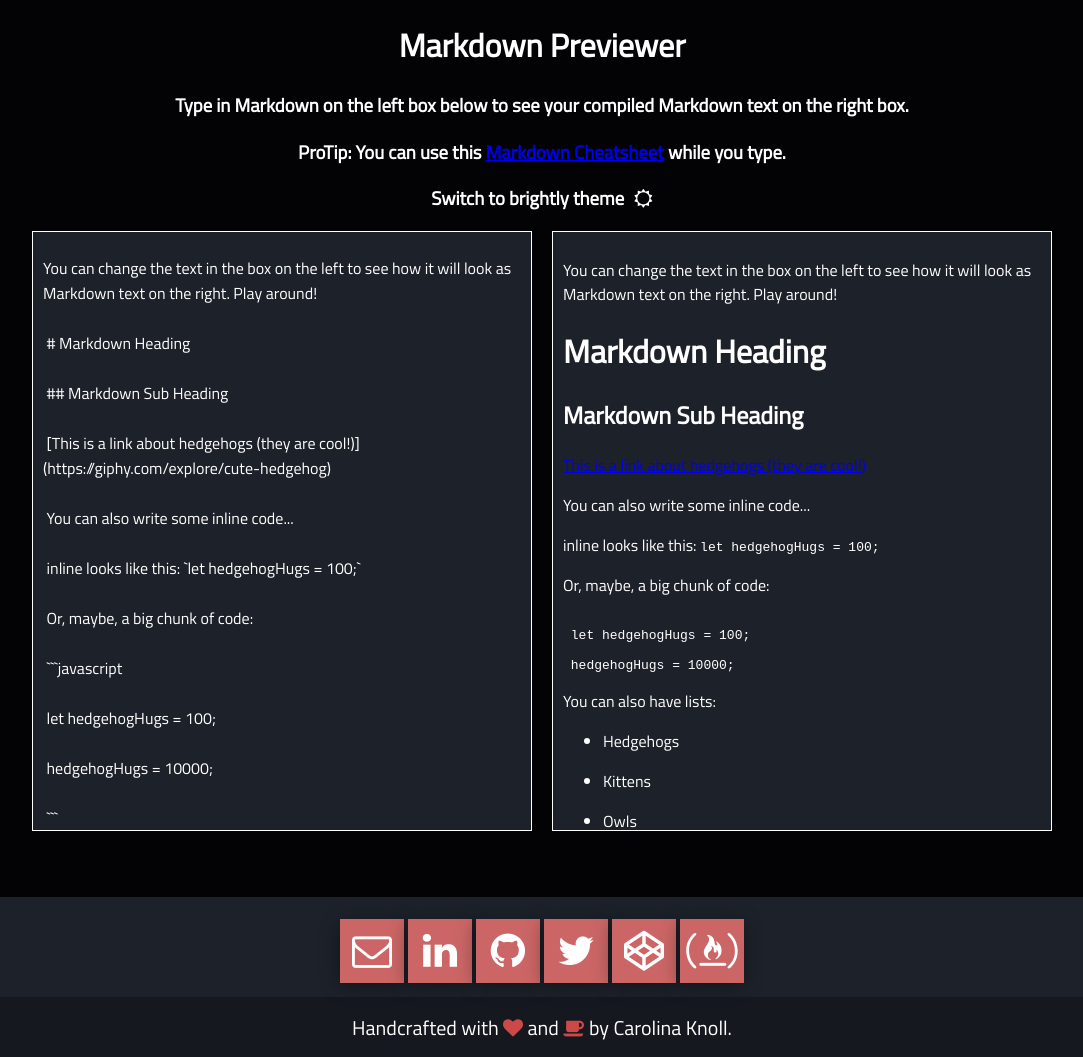
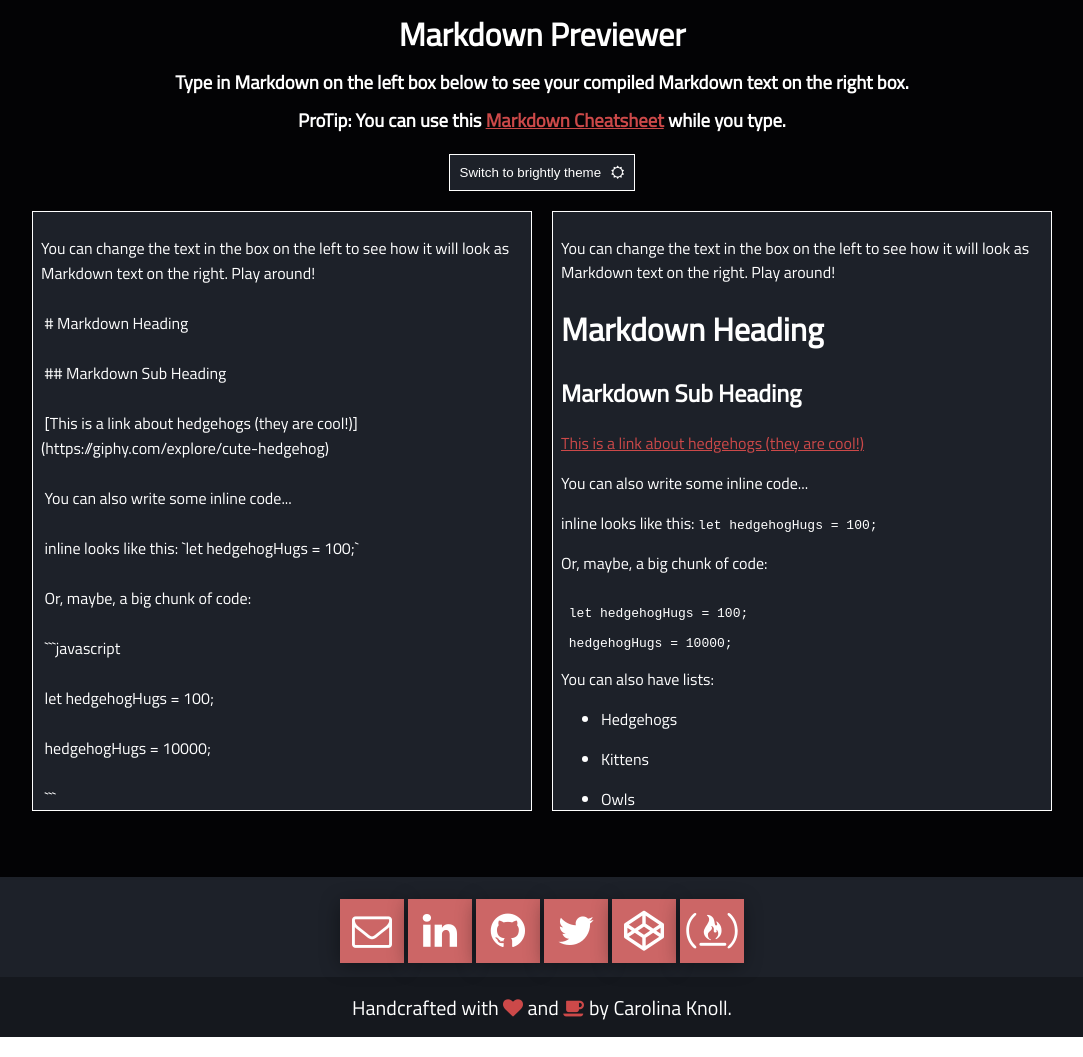
Before and after one commit to carolinaknoll/markdown-previewer, a React app: page / in a window 1280 px wide. Shown: the whole page, without its empty margins (98-1181 px from the left). Built offline with nearby package versions, Linux system fonts and the light colour scheme.

Commit message:
Transform h3 toggle-theme switcher into button, fix elements paddings and margins

```diff
--- a/src/assets/styles/footer.css
+++ b/src/assets/styles/footer.css
@@ -21,22 +21,21 @@
 .footer-top,
 .footer-bottom {
   transition: 1s;
+  width: 100%;
 }
 
 .footer-top {
   min-height: 100px;
-  width: 100%;
 }
 
 .footer-bottom {
   min-height: 60px;
-  width: 100%;
 }
 
 .footer p {
   font-size: 20px;
+  margin: 0;
   text-align: center;
-  margin: 0;
 }
 
 .footer .social-list {
--- a/src/assets/styles/header.css
+++ b/src/assets/styles/header.css
@@ -1,3 +1,8 @@
 .header {
   text-align: center;
 }
+
+.header .title,
+.header .subtitle {
+  margin: 10px 0 0;
+}
--- a/src/assets/styles/markdown-previewer.css
+++ b/src/assets/styles/markdown-previewer.css
@@ -1,22 +1,22 @@
 body {
   box-sizing: border-box;
-  display: flex;
-  flex-direction: column;
   font-family: 'Titillium Web', sans-serif;
   min-height: 100vh;
-  height: 100%;
 }
 
 html, body {
   height: 100%;
+  margin: 0;
   width: 100%;
-  margin: 0;
+}
+
+a {
+  color: #CC4949;
 }
 
 .content-container {
-  flex: 1 0 auto;
+  height: 100%;
   margin-bottom: 50px;
-  height: 100%;
   width: 100%;
 }
 
@@ -37,8 +37,26 @@ html, body {
   transition: 1s;
 }
 
+.toggle-theme-container {
+  text-align: center;
+}
+
+.nightly-theme .toggle-theme {
+  background: #1d2129;
+  border: 1px solid #FFF;
+  color: #FFF;
+}
+
+.brightly-theme .toggle-theme {
+  background: #eceff1;
+  border: 1px solid #000;
+  color: #000;
+}
+
 .toggle-theme {
-  text-align: center;
+  padding: 10px;
+  transition: 1s;
+  margin: 20px;
 }
 
 .toggle-theme .fa {
--- a/src/assets/styles/user-input.css
+++ b/src/assets/styles/user-input.css
@@ -21,19 +21,18 @@
   border: none;
   box-sizing: border-box;
   font-family: 'Titillium Web', sans-serif;
+  font-size: 1em;
   height: 100%;
-  resize: none;
   line-height: 25px;
   overflow-y: auto;
+  padding: 1.5em 0.5em 0;
+  resize: none;
   width: 100%;
-  padding: 10px;
-  font-size: 1em;
-  padding-top: 1.5em;
 }
 
 .preview-box {
   overflow-y: auto;
-  padding: 10px;
+  padding: 0.5em;
 }
 
 .input-box textarea,
@@ -43,8 +42,8 @@
 
 .brightly-theme .input-box,
 .brightly-theme .preview-box {
+  background: #cfd8dc;
   border: 1px solid #000;
-  background: #cfd8dc;
 }
 
 .nightly-theme .input-box,
--- a/src/components/common/header/index.js
+++ b/src/components/common/header/index.js
@@ -4,9 +4,9 @@ export default class Header extends Component {
   render() {
     return (
       <header className="header">
-        <h1>Markdown Previewer</h1>
-        <h3>Type in Markdown on the left box below to see your compiled Markdown text on the right box.</h3>
-        <h3>ProTip: You can use this <a href="https://github.com/adam-p/markdown-here/wiki/Markdown-Cheatsheet">Markdown Cheatsheet</a> while you type.</h3>
+        <h1 className="title">Markdown Previewer</h1>
+        <h3 className="subtitle">Type in Markdown on the left box below to see your compiled Markdown text on the right box.</h3>
+        <h3 className="subtitle">ProTip: You can use this <a href="https://github.com/adam-p/markdown-here/wiki/Markdown-Cheatsheet">Markdown Cheatsheet</a> while you type.</h3>
       </header>
     );
   }
--- a/src/containers/markdown-previewer.js
+++ b/src/containers/markdown-previewer.js
@@ -24,10 +24,12 @@ export default class MarkdownPreviewer extends Component {
         <div className="content-container">
           <Header />
 
-          <h3 className="toggle-theme" onClick={this.toggleTheme}>
-            Switch to {isNightlyTheme ? 'brightly' : 'nightly'} theme
-            <i className={isNightlyTheme ? 'fa fa-sun-o' : 'fa fa-moon-o'}></i>
-          </h3>
+          <div className="toggle-theme-container">
+            <button className="toggle-theme" onClick={this.toggleTheme}>
+              Switch to {isNightlyTheme ? 'brightly' : 'nightly'} theme
+              <i className={isNightlyTheme ? 'fa fa-sun-o' : 'fa fa-moon-o'}></i>
+            </button>
+          </div>
 
           <UserInput />
         </div>
```
